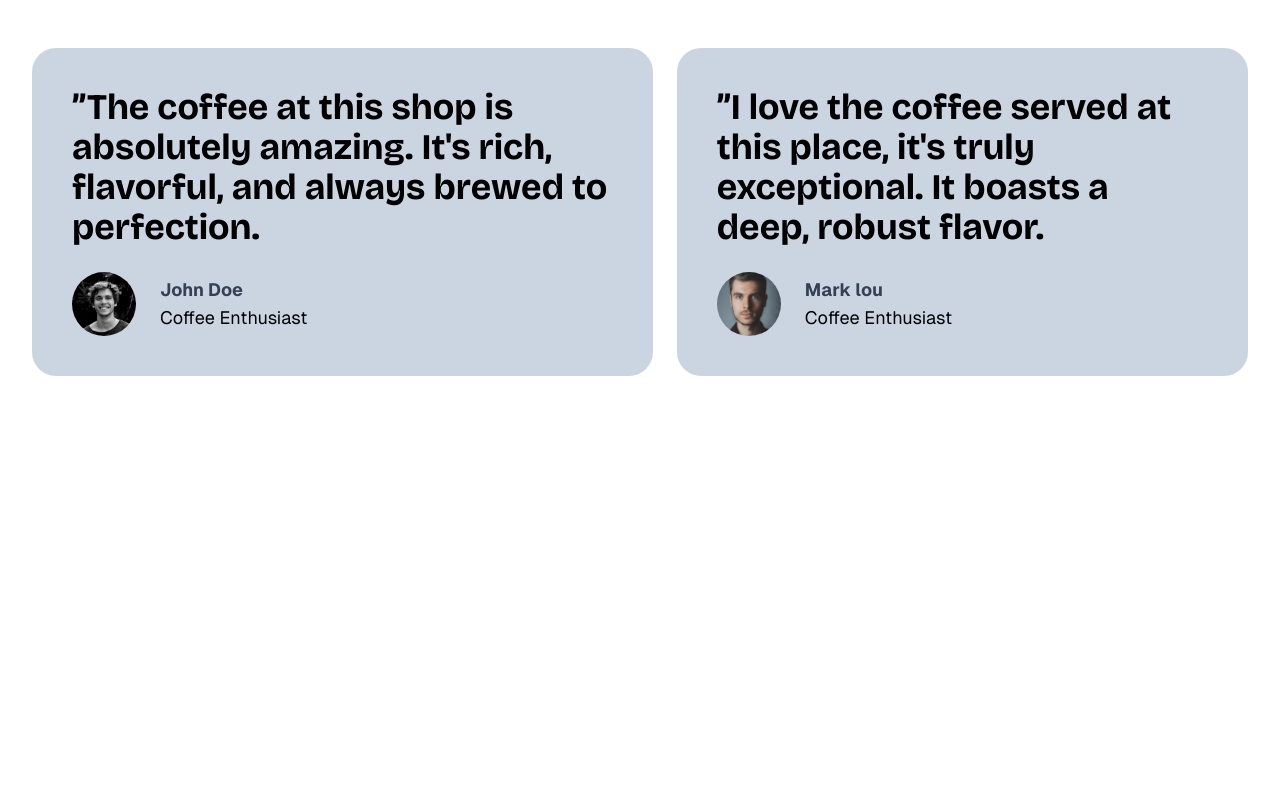
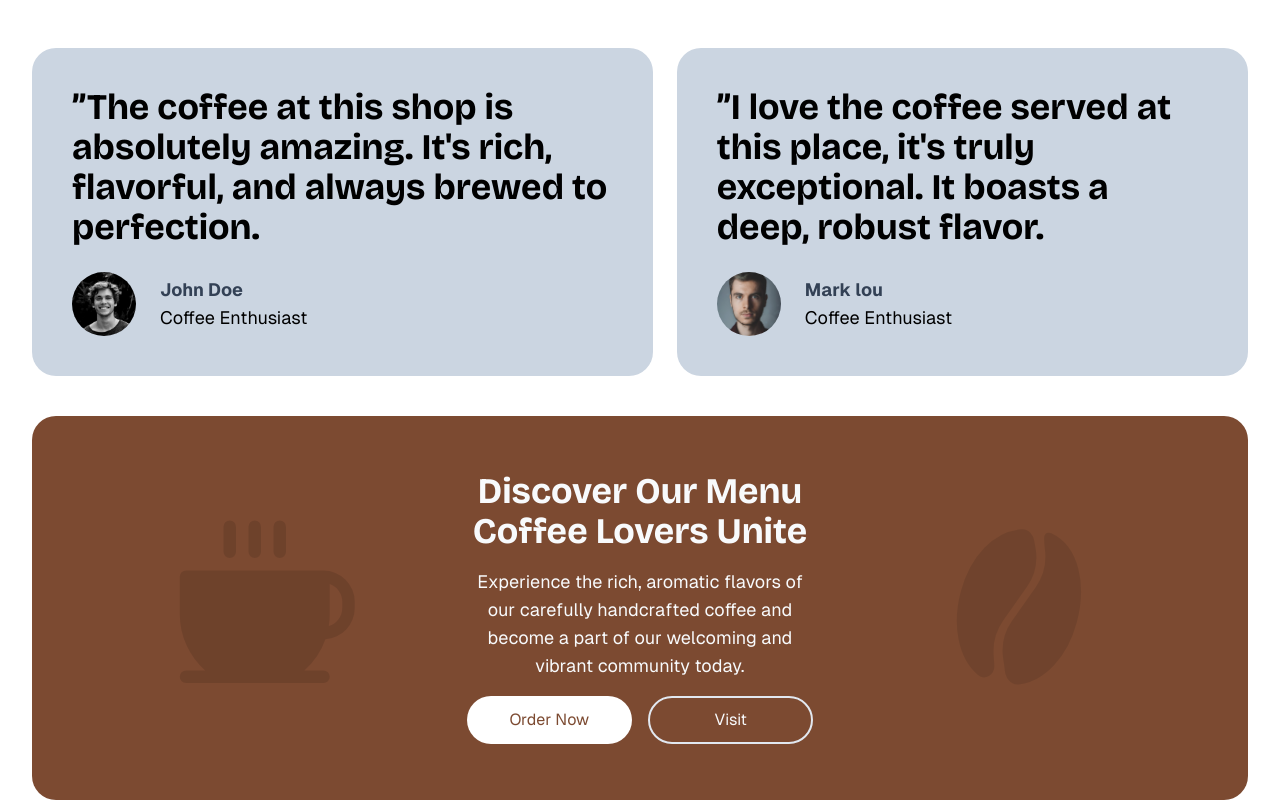
Before and after one commit to zaynOm/koffe, a Next.js app: page / in a window 1280 px wide. Shown: the part 2372-3172 px from the top of the page. Before the commit the page ends 2788 px from the top, so only its background shows below. Built offline with nearby package versions, Linux system fonts and the light colour scheme.

Commit message:
Add Call to action section

```diff
--- /dev/null
+++ b/src/app/components/call-to-action.tsx
@@ -0,0 +1,37 @@
+import Image from "next/image";
+
+export default function CallToAction() {
+  return (
+    <div className="bg-primary min-h-80 rounded-3xl flex justify-between lg:justify-evenly items-center p-4 md:p-10 text-gray-50">
+      <Image
+        src="/cup-icon.svg"
+        alt="coffee cup icon"
+        width={100}
+        height={100}
+        className="opacity-10 lg:w-[200px] hidden md:block"
+      />
+      <div className="w-1/3 p-4 text-center space-y-4 flex-1 xl:flex-none">
+        <h3 className="capitalize font-display font-bold text-4xl">
+          Discover our menu coffee lovers unite
+        </h3>
+        <p className="text-lg">
+          Experience the rich, aromatic flavors of our carefully handcrafted
+          coffee and become a part of our welcoming and vibrant community today.
+        </p>
+        <div className="flex flex-col sm:flex-row items-center gap-4">
+          <button className="bg-background text-primary w-1/2 h-12 rounded-full">
+            Order Now
+          </button>
+          <button className="w-1/2 h-12 border-2 rounded-full">Visit</button>
+        </div>
+      </div>
+      <Image
+        src="/bean-icon.svg"
+        alt="coffee cup icon"
+        width={100}
+        height={100}
+        className="opacity-15 lg:w-[200px] hidden md:block"
+      />
+    </div>
+  );
+}
--- a/src/app/page.tsx
+++ b/src/app/page.tsx
@@ -1,3 +1,4 @@
+import CallToAction from "./components/call-to-action";
 import Hero from "./components/hero";
 import Listings from "./components/listings";
 import Reviews from "./components/reviews";
@@ -11,6 +12,7 @@ export default function Home() {
         <Search />
         <Listings />
         <Reviews />
+        <CallToAction />
       </div>
     </main>
   );
```
